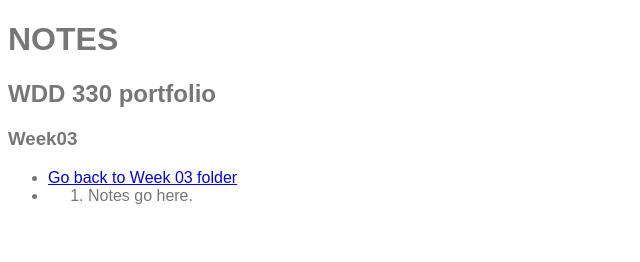
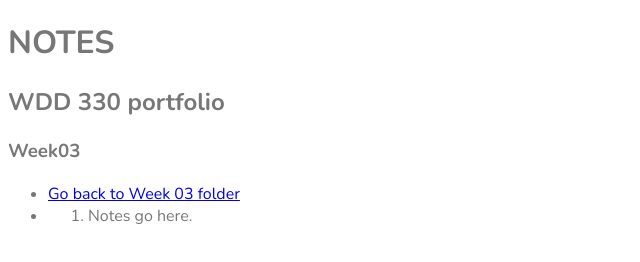
Before and after one commit to j-a-r-e-d/wdd330, a plain HTML site: page week03/events/notes.html in a window 1280 px wide. Shown: the whole page, without its empty margins (0-640 px from the left). Drawn offline with nearby package versions, Linux system fonts and the light colour scheme.

Commit message:
Added stylesheet link to all notes.html docs

```diff
--- a/week03/events/notes.html
+++ b/week03/events/notes.html
@@ -4,6 +4,7 @@
     <meta charset="UTF-8" />
     <meta name="viewport" content="width=device-width, initial-scale=1.0" />
     <title>Week 03 - Notes</title>
+    <link href="https://fonts.googleapis.com/css2?family=Nunito:wght@200;300;400;600;700;800;900&display=swap" rel="stylesheet">
     <link rel="stylesheet" href="/styles.css" />
   </head>
   <body>
```
Also changed, not shown: week01/events/notes.html (+1 -0 lines), week02/events/notes.html (+1 -0 lines), week04/events/notes.html (+1 -0 lines), week05/events/notes.html (+1 -0 lines), week06/events/notes.html (+1 -0 lines), week07/events/notes.html (+1 -0 lines), week08/events/notes.html (+1 -0 lines), week09/events/notes.html (+1 -0 lines), week10/events/notes.html (+1 -0 lines), week11/events/notes.html (+1 -0 lines), week12/events/notes.html (+1 -0 lines), week13/events/notes.html (+1 -0 lines), week14/events/notes.html (+1 -0 lines).
